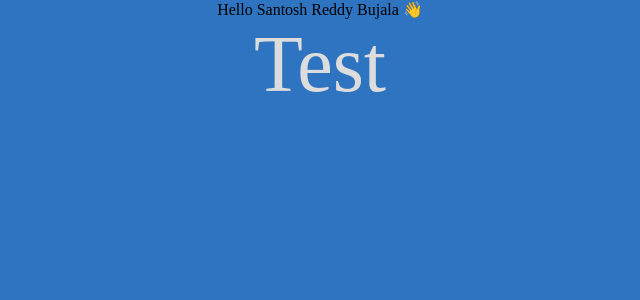
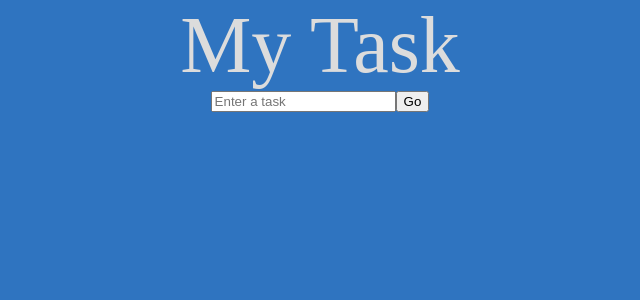
Before and after one commit to SantoshReddyBujala/Reactwebtype, a React (Create React App) app: page / in a window 1280 px wide. Shown: the top 300 px of the page, without its empty margins (320-960 px from the left). Built offline with nearby package versions, Linux system fonts and the light colour scheme; a web font is replaced by a local one.

Commit message:
Button and Input Fields Creation

```diff
--- a/src/App.tsx
+++ b/src/App.tsx
@@ -1,11 +1,12 @@
 import React from "react";
 import "./App.css";
+import InputField from "./components/InputField";
 
 const App: React.FC = () => {
   return (
     <div className="app">
-      Hello Santosh Reddy Bujala 👋
-      <span className="heading"> Test</span>
+      <span className="heading">My Task</span>
+      <InputField />
     </div>
   );
 };
--- /dev/null
+++ b/src/components/Button.tsx
@@ -0,0 +1,7 @@
+import React from "react";
+
+const Button = () => {
+  return <button>Go</button>;
+};
+
+export default Button;
--- /dev/null
+++ b/src/components/InputField.tsx
@@ -0,0 +1,17 @@
+import React from "react";
+import Button from "./Button";
+
+const InputField = () => {
+  return (
+    <form className="input">
+      <input
+        type="input"
+        placeholder="Enter a task"
+        className="input_task"
+      ></input>
+      <Button />
+    </form>
+  );
+};
+
+export default InputField;
```
